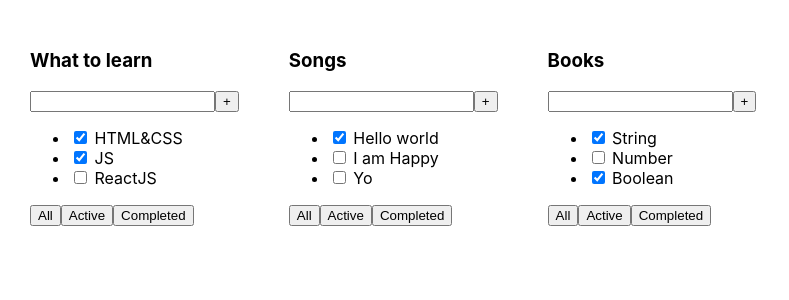
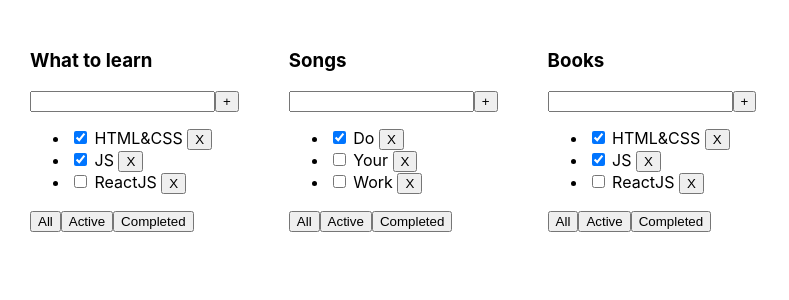
Before and after one commit to DenisEgorenko/todolist, a React (Create React App) app: page / in a window 1280 px wide. Shown: the top 300 px of the page, without its empty margins (0-789 px from the left). Built offline with nearby package versions, Linux system fonts and the light colour scheme.

Commit message:
2 lesson

```diff
--- a/src/App.tsx
+++ b/src/App.tsx
@@ -1,33 +1,54 @@
-import React from 'react';
+import React, {useState} from 'react';
 import './App.css';
-import ToDoList from "./Components/ToDoList";
+import ToDoList, {TaskType} from "./Components/ToDoList";
+
+
+
+export type filterValuesType = "all" | "active" | "completed"
 
 function App() {
 
-    const tasks1 = [
-        {id:1, title: "HTML&CSS", isDone: true},
-        {id:2, title: "JS", isDone: true},
-        {id:3, title: "ReactJS", isDone: false}
-    ]
+    const [tasks1, setTasks1] = useState<Array<TaskType>>([
+        {id: 1, title: "HTML&CSS", isDone: true},
+        {id: 2, title: "JS", isDone: true},
+        {id: 3, title: "ReactJS", isDone: false}
+    ])
 
-    const tasks2 = [
-        {id:4, title: "Hello world", isDone: true},
-        {id:5, title: "I am Happy", isDone: false},
-        {id:6, title: "Yo", isDone: false}
-    ]
+    const [tasks2, setTasks2] = useState<Array<TaskType>>([
+        {id: 4, title: "Do", isDone: true},
+        {id: 5, title: "Your", isDone: false},
+        {id: 6, title: "Work", isDone: false}
+    ])
 
-    const tasks3 = [
-        {id:7, title: "String", isDone: true},
-        {id:8, title: "Number", isDone: false},
-        {id:9, title: "Boolean", isDone: true}
-    ]
 
+    const [filter, setFilter] = useState<filterValuesType>("all")
+
+    function removeTask1 (id: number) {
+        setTasks1(tasks1.filter(t => t.id !== id))
+    }
+
+    function removeTask2 (id: number) {
+        setTasks2(tasks2.filter(t => t.id !== id))
+    }
+
+    function changeFilter (value: filterValuesType) {
+        setFilter(value)
+    }
+
+
+    let tasksForToDoList = tasks1;
+
+    if(filter === "completed"){
+        tasksForToDoList = tasks1.filter(t => t.isDone===true)
+    } else if (filter === "active"){
+        tasksForToDoList = tasks1.filter(t => t.isDone===false)
+    }
 
     return (
         <div className="App">
-            <ToDoList title={"What to learn"} tasks={tasks1}/>
-            <ToDoList title={"Songs"} tasks={tasks2}/>
-            <ToDoList title={"Books"} tasks={tasks3}/>
+            <ToDoList title={"What to learn"} tasks={tasksForToDoList} removeTask={removeTask1} changeFilter={changeFilter}/>
+            <ToDoList title={"Songs"} tasks={tasks2} removeTask={removeTask2} changeFilter={changeFilter}/>
+            <ToDoList title={"Books"} tasks={tasks1} removeTask={removeTask1} changeFilter={changeFilter}/>
         </div>
     );
 }
--- a/src/Components/ToDoList.tsx
+++ b/src/Components/ToDoList.tsx
@@ -1,8 +1,9 @@
 import React from "react";
+import {filterValuesType} from "../App";
 
 
 
-type TaskType = {
+export type TaskType = {
     id: number,
     title: string,
     isDone: boolean,
@@ -10,7 +11,9 @@
 
 type ToDoListPropsType = {
     title: string,
-    tasks: Array<TaskType>
+    tasks: Array<TaskType>,
+    removeTask: Function,
+    changeFilter: (value: filterValuesType) => void
 }
 
 
@@ -22,15 +25,17 @@
                 <input/>
                 <button>+</button>
             </div>
+
             <ul>
-                <li><input type="checkbox" checked={props.tasks[0].isDone}/> <span>{props.tasks[0].title}</span></li>
-                <li><input type="checkbox" checked={props.tasks[1].isDone}/> <span>{props.tasks[1].title}</span></li>
-                <li><input type="checkbox" checked={props.tasks[2].isDone}/> <span>{props.tasks[2].title}</span></li>
+                {
+                    props.tasks.map(task => <li><input type="checkbox" checked={task.isDone}/> <span>{task.title}</span> <button onClick={ () =>{props.removeTask(task.id)} }>X</button></li>)
+                }
             </ul>
+
             <div>
-                <button>All</button>
-                <button>Active</button>
-                <button>Completed</button>
+                <button onClick={() => {props.changeFilter("all")}}>All</button>
+                <button onClick={() => {props.changeFilter("active")}}>Active</button>
+                <button onClick={() => {props.changeFilter("completed")}}>Completed</button>
             </div>
         </div>
     )
```
